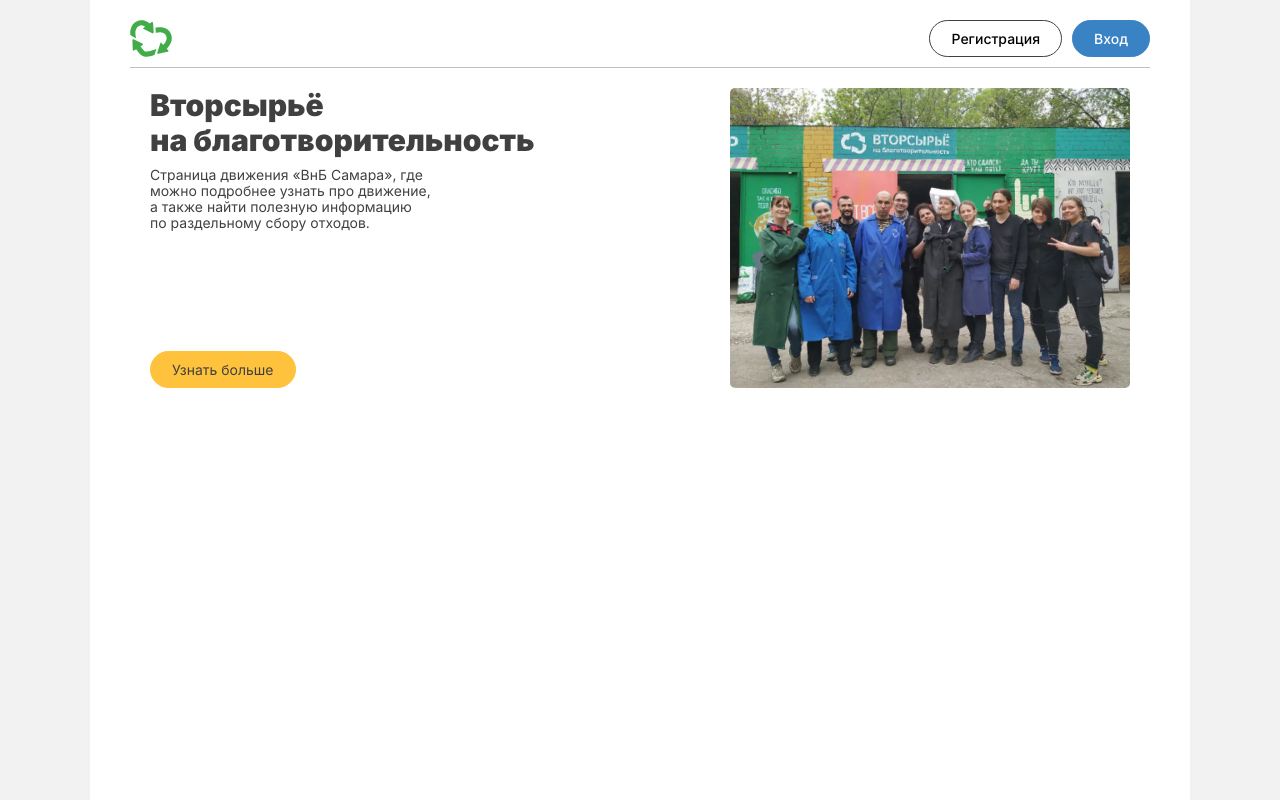
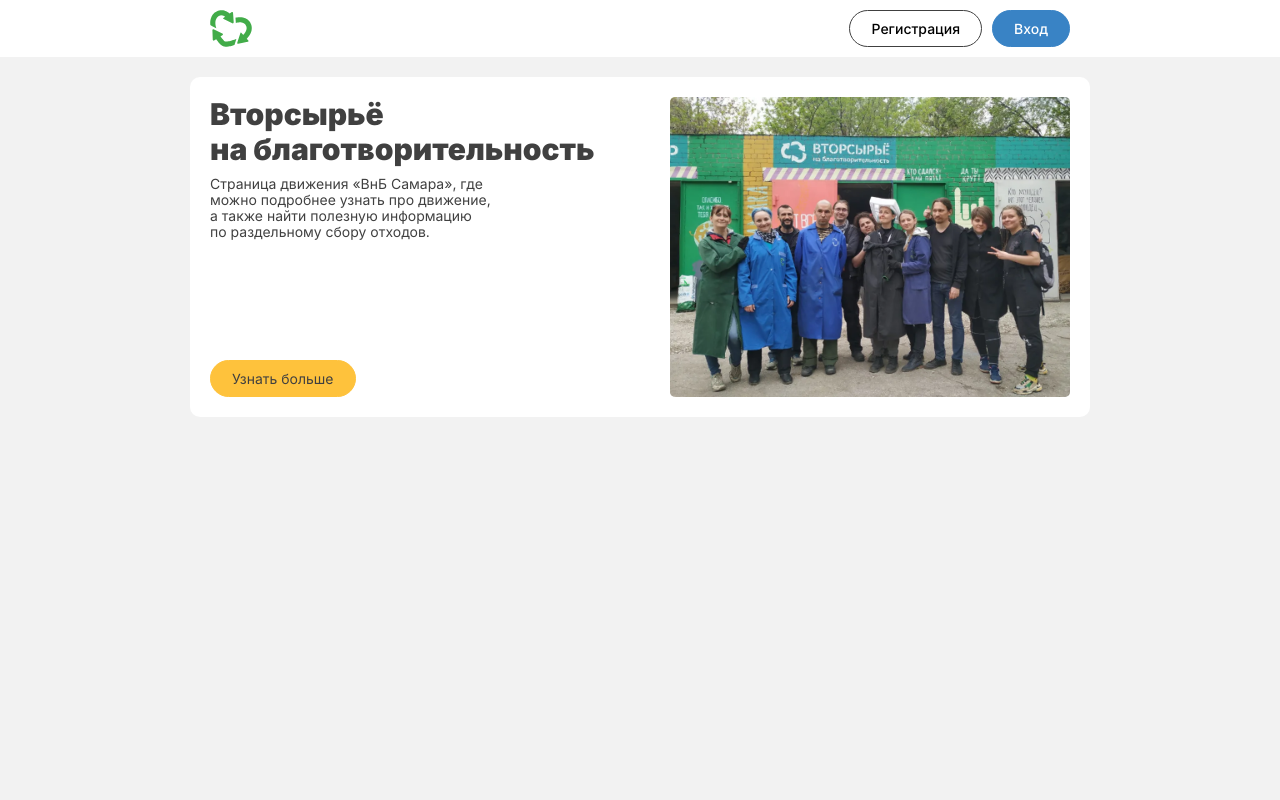
Before and after one commit to Vasily257/sorting-simulator, a React (Create React App) app: page / in a window 1280 px wide. Built offline with nearby package versions, Linux system fonts and the light colour scheme.

Commit message:
styles: move the component position styles to component modifiers

```diff
--- a/src/components/App/App.css
+++ b/src/components/App/App.css
@@ -1,25 +1,20 @@
 .app {
   position: relative;
 
-  box-sizing: border-box;
+  display: flex;
+  flex-direction: column;
+  flex-wrap: nowrap;
+
   min-width: 320px;
-  max-width: 1100px;
+  max-width: 900px;
   height: 100vh;
-  padding: 20px 20px;
 
   color: var(--color-dark);
-  background-color: #ffffff;
 
   font-family: 'Inter', Arial, sans-serif;
   font-size: 12px;
   font-weight: normal;
   line-height: 1;
-}
-
-@media screen and (min-width: 600px) {
-  .app {
-    padding: 20px 40px;
-  }
 }
 
 @media screen and (min-width: 900px) {
--- a/src/components/Content/Content.css
+++ b/src/components/Content/Content.css
@@ -1,3 +1,13 @@
 .content {
   position: relative;
 }
+
+.content_position_standart {
+  margin-top: calc(52px + 20px);
+}
+
+@media screen and (min-width: 900px) {
+  .content_position_standart {
+    margin-top: calc(57px + 20px);
+  }
+}
--- a/src/components/Content/Content.jsx
+++ b/src/components/Content/Content.jsx
@@ -4,7 +4,7 @@
 import './Content.css';
 
 function Content({ children }) {
-  return <main className="content">{children}</main>;
+  return <main className="content content_position_standart">{children}</main>;
 }
 
 Content.propTypes = {
--- a/src/components/Header/Header.css
+++ b/src/components/Header/Header.css
@@ -1,27 +1,41 @@
 .header {
-  position: relative;
-  z-index: 1;
-
   display: flex;
   align-items: center;
   flex-direction: row;
   flex-wrap: nowrap;
 
-  padding-bottom: 10px;
-
-  border-bottom: 1px solid var(--regular-grey-color);
+  box-sizing: border-box;
+  width: 100%;
+  max-width: 900px;
+  padding: 10px 20px;
 }
 
 .header::before {
   position: fixed;
+  z-index: -1;
+  top: 0;
+  left: 50%;
+
+  width: 100vw;
+  height: 100%;
+
+  content: '';
+  transform: translateX(-50%);
+
+  background-color: #ffffff;
+}
+
+.header::after {
+  position: fixed;
+  z-index: -1;
   top: 0;
   left: 0;
 
   display: block;
   visibility: hidden;
 
-  width: 100%;
-  height: 100%;
+  width: 100vw;
+  height: 100vh;
 
   content: '';
   transition: opacity 0.25s, visibility 0.25s;
@@ -30,7 +44,16 @@
   background-color: rgba(0, 0, 0, 0.15);
 }
 
-.header_overlay::before {
+.header_position_standart {
+  position: fixed;
+  z-index: 1;
+  top: 0;
+  left: 50%;
+
+  transform: translateX(-50%);
+}
+
+.header_overlay::after {
   visibility: visible;
 
   opacity: 1;
@@ -62,22 +85,6 @@
   padding: 0;
 }
 
-.header__menu-button {
-  position: relative;
-}
-
-.header__menu-button_opened {
-  position: fixed;
-  top: calc(20px + 4px);
-  right: 20px;
-}
-
-@media screen and (min-width: 600px) {
-  .header__menu-button_opened {
-    right: 40px;
-  }
-}
-
 @media screen and (min-width: 900px) {
   .header__logo {
     height: 37px;
--- a/src/components/Header/Header.jsx
+++ b/src/components/Header/Header.jsx
@@ -14,7 +14,7 @@
   const { isLoggedIn } = useContext(LoggedInContext);
 
   return (
-    <header className={`header ${isMenuOpened ? 'header_overlay' : ''}`}>
+    <header className={`header header_position_standart ${isMenuOpened ? 'header_overlay' : ''}`}>
       <img className="header__logo" src={headerLogoUrl} alt="Логотип сайта" />
       <HeaderNavigation
         сlassNameFromParent={`header__navigation ${
@@ -23,9 +23,7 @@
         isMenuOpened={isMenuOpened}
       />
       <HeaderMenuButton
-        сlassNameFromParent={`header__menu-button ${
-          isMenuOpened ? 'header__menu-button_opened' : ''
-        }`}
+        сlassNameFromParent="header__menu-button"
         isMenuOpened={isMenuOpened}
         setIsMenuOpened={setIsMenuOpened}
       />
```
